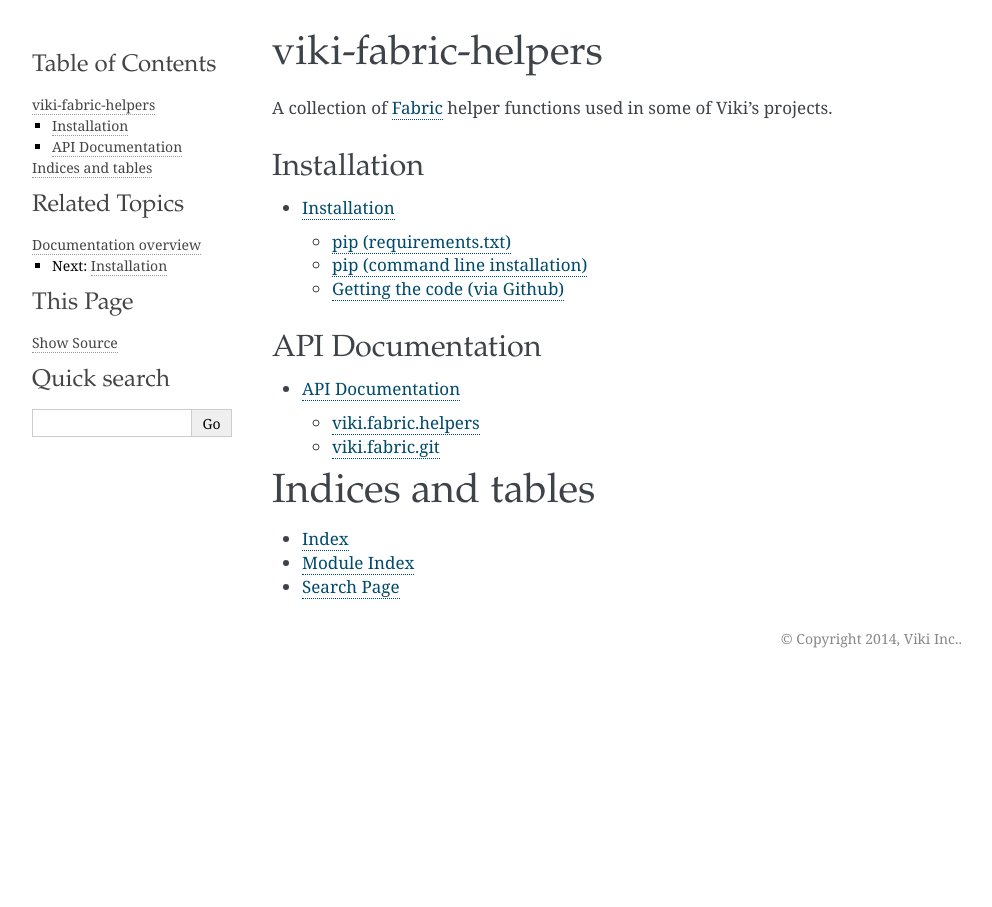
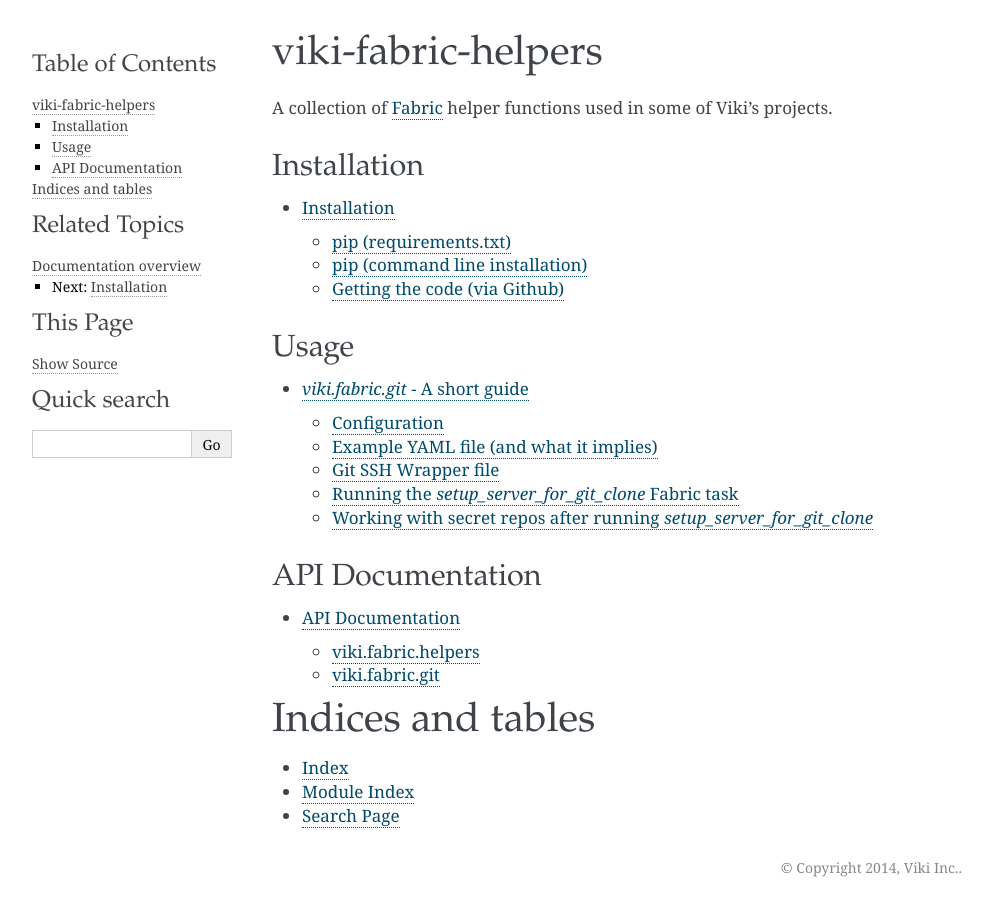
Before and after one commit to viki-org/viki-fabric-helpers, a Sphinx documentation site: the page built from docs/source/index.rst, in a window 1280 px wide. Shown: the whole page, without its empty margins (148-1140 px from the left). Built offline with Sphinx 7.4.7, drawn with Linux system fonts in a browser that asks for light colours; part of the change alters nothing that is shown.

Commit message:
Add usage guide for the `viki.fabric.git` module
This is a much more complex module compared to `viki.fabric.helpers` and
deserves some good documentation to allow users to have a smoother
experience using it.

Signed-off-by: Pang Yan Han <yanhan@viki.com>

```diff
--- a/docs/source/api.rst
+++ b/docs/source/api.rst
@@ -26,6 +26,10 @@ viki.fabric.helpers
 
 .. autofunction:: setup_vundle
 
+
+
+.. _api_viki_fabric_git:
+
 viki.fabric.git
 ---------------
 
--- a/docs/source/index.rst
+++ b/docs/source/index.rst
@@ -15,6 +15,14 @@ Installation
    :maxdepth: 2
 
    install/
+
+Usage
+-----
+
+.. toctree::
+   :maxdepth: 2
+
+   viki-fabric-git
 
 API Documentation
 -----------------
--- /dev/null
+++ b/docs/source/viki-fabric-git.rst
@@ -0,0 +1,188 @@
+`viki.fabric.git` - A short guide
+=================================
+
+This page covers the use of the `viki.fabric.git` module. More detailed
+documentation for individual functions in this module can be found in the
+:ref:`API Documentation <api_viki_fabric_git>`.
+
+Our focus here will be on running the `setup_server_for_git_clone` function.
+This function is used to setup a server for Git remote operations (such as
+cloning) involving secret repositories and assumes the following:
+
+* Git remote operations are carried out using SSH
+* An SSH private key is used for authentication to gain access to the secret
+  repository
+
+Configuration
+-------------
+
+For any code which imports the `viki.fabric.git` module, you will need to create
+a `YAML <http://www.yaml.org/>`_ file with some keys:
+
+**ssh_private_key**
+
+  Basename of the SSH private key to copy to the server.
+
+**ssh_public_key**
+
+  Basename of the SSH public key to copy to the server.
+
+**ssh_keys_local_copy_dir**
+
+  Folder storing the `ssh_private_key` and `ssh_public_key` files on
+  **your local machine**.
+
+  The path to this folder can be relative to where the Python script that
+  imports the `viki.fabric.git` module is run, or an absolute path.
+
+**ssh_keys_dir**
+
+  Folder on the remote server to copy the `ssh_private_key` and `ssh_public_key`
+  files to.
+
+  **NOTE:** This folder is **relative to the $HOME directory** of the
+  **remote user** during Fabric execution. This should normally be set to the
+  string `'.ssh'`.
+
+**git_ssh_script_name**
+
+  Basename of a template git wrapper script on **your local machine**.
+  What this script should contain is outlined later in
+  :ref:`this subsection <git_ssh_wrapper_contents>`.
+
+  This file will be copied to the `$HOME` directory of the user on the remote
+  server (for such a server and user involved in a Fabric task). You can set
+  this to any valid filename. My personal preference for this value is the
+  string `'gitwrap.sh'`.
+
+**git_ssh_script_local_folder**
+
+  Folder **on your local machine** containing the `git_ssh_script_name` file.
+
+  The path to this folder can be relative to where the Python script that
+  imports the `viki.fabric.git` module is run, or an absolute path.
+
+Example YAML file (and what it implies)
+---------------------------------------
+
+.. code-block:: yaml
+
+    ssh_private_key: "id_github_ssh_key"
+    ssh_public_key: "id_github_ssh_key.pub"
+    ssh_keys_local_copy_dir: "github-ssh-keys"
+    ssh_keys_dir: ".ssh"
+    git_ssh_script_name: "gitwrap.sh"
+    git_ssh_script_local_folder: "templates"
+
+Suppose that Fred, a user of our library, has a Python Fabric File located at
+`/home/fred/freds-repo/fabfile.py`, which he runs from the
+`/home/fred/freds-repo` folder. Based on the values in the YAML file:
+
+* There should be a `/home/fred/freds-repo/github-ssh-keys` folder containing
+  the `id_github_ssh_key` and `id_github_ssh_key.pub` SSH keypair.
+* This SSH keypair will be copied to the `$HOME/.ssh` folder on the server
+  during execution of the `setup_server_for_git_clone` Fabric task
+* There is a `/home/fred/freds-repo/templates` folder containing the
+  `gitwrap.sh` file. We shall take a look at what this file should contain in
+  the next section.
+
+.. _git_ssh_wrapper_contents:
+
+Git SSH Wrapper file
+--------------------
+
+This is the file specified by the value of the `git_ssh_script_name` YAML key,
+and should contain the following code:
+
+.. code-block:: bash
+
+    #!/bin/bash
+
+    ssh -i {{ ssh_private_key_path }} $@
+
+The `{{ ssh_private_key_path }}` part of the code will be replaced by the
+`setup_server_for_git_clone` Fabric task before the script is copied to the
+server (A temporary file or similar is used, so your file will not be
+accidentally modified by this task).
+
+Running the `setup_server_for_git_clone` Fabric task
+----------------------------------------------------
+
+Assume that our imaginary user Fred
+
+* has everything setup as we mentioned above
+* has his YAML file located at
+  `/home/fred/freds-repo/config/viki_fabric_git.yaml`
+* runs the `/home/fred/freds-repo/fabfile.py` file (contents right below) from
+  the `/home/fred/freds-repo` folder, using this command:
+
+.. code-block:: bash
+
+    fab -H hostOne,hostTwo freds_fabric_task
+
+Contents of `/home/fred/freds-repo/fabfile.py` Fabric script:
+
+.. code-block:: python
+
+    from fabric.api import env, task
+
+    import os.path
+    import viki.fabric.git as fabric_git
+
+    # Fred uses SSH config
+    env.use_ssh_config = True
+
+    # NOTE: The `initialize` function for the `viki.fabric.git` module must
+    #       be called once in the entire program, before the
+    #       `setup_server_for_git_clone` task is run. The argument to this
+    #       function is the path to the YAML file we described above.
+    fabric_git.initialize(os.path.join("config", "viki_fabric_git.yaml"))
+
+    @task
+    def freds_fabric_task():
+      # Fred wishes to setup the current server for handling secret repos
+      fabric_git.setup_server_for_git_clone()
+      # Fred's other code below
+
+Suppose Fred's SSH config file looks like this (see the `env.use_ssh_config`
+line in the code above to understand why we put this here)::
+
+    Host hostOne
+      Hostname 1.2.3.4
+      User ubuntu
+
+    Host hostTwo
+      Hostname 1.2.3.5
+      User ubuntu
+
+The effect of successfully executing the `setup_server_for_git_clone` Fabric
+task (it's part of the `freds_fabric_task`):
+
+* For the `ubuntu` user on `hostOne` and `hostTwo`, the `$HOME/.ssh` folder
+  should contain the `id_github_ssh_key` and `id_github_ssh_key.pub` SSH keypair
+* A templated `$HOME/gitwrap.sh` should be present for the `ubuntu` user on
+  those 2 servers
+
+Now, the `ubuntu` user on Fred's `hostOne` and `hostTwo` servers are ready for
+handling some secret git repositories. We shall go into that next.
+
+Working with secret repos after running `setup_server_for_git_clone`
+--------------------------------------------------------------------
+
+Suppose Fred SSHes into `hostOne` using the `ubuntu` user, and wishes to clone a
+secret repository whose clone url is `git@github.com:fred/top-secret-repo.git`,
+he should use this bash command to clone the git repository:
+
+.. code-block:: bash
+
+    GIT_SSH=$HOME/gitwrap.sh git clone git@github.com:fred/top-secret-repo.git
+
+In fact, this can be generalized to other Git remote operations for secret
+repos, such as `git fetch`. The pattern for the command to use is:
+
+.. code-block:: bash
+
+    GIT_SSH=$HOME/gitwrap.sh <git command and args>
+
+Which makes me wonder why we named the task `setup_server_for_git_clone`;
+perhaps this was our original use case.
```
